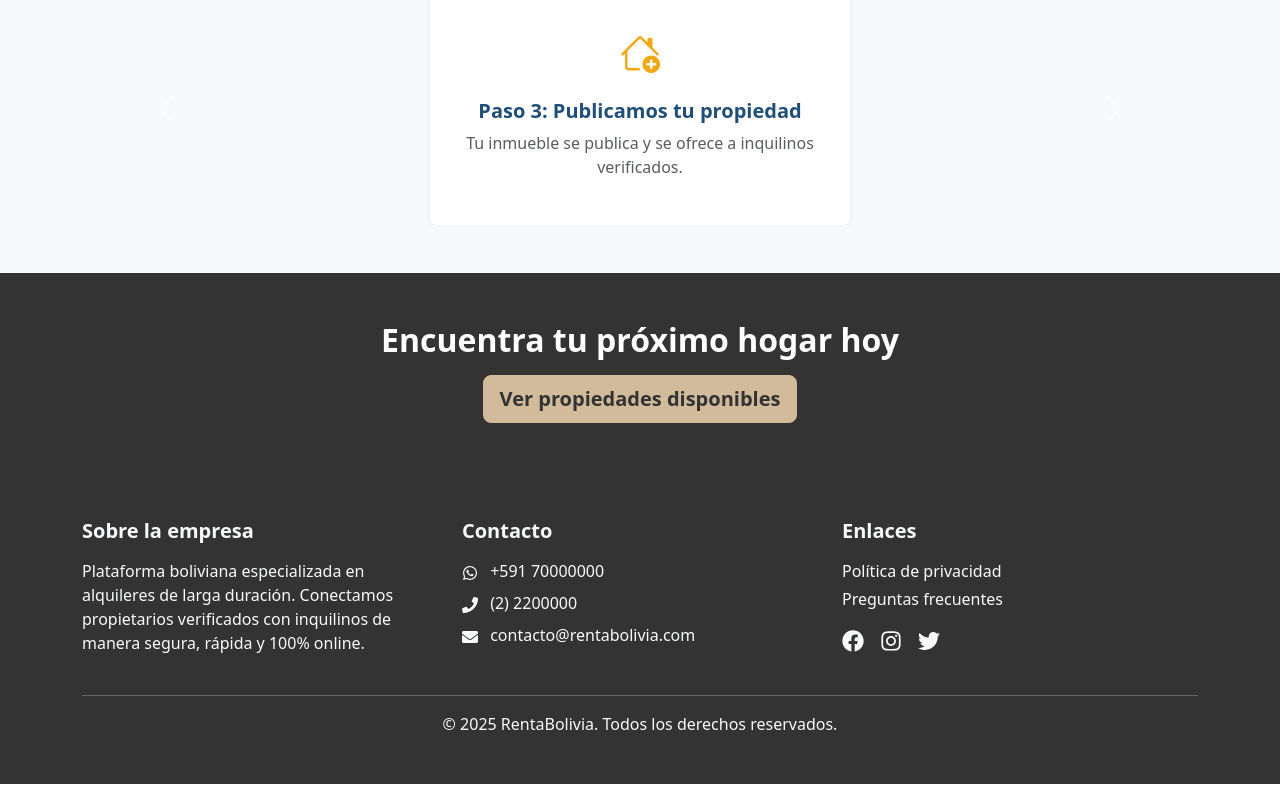
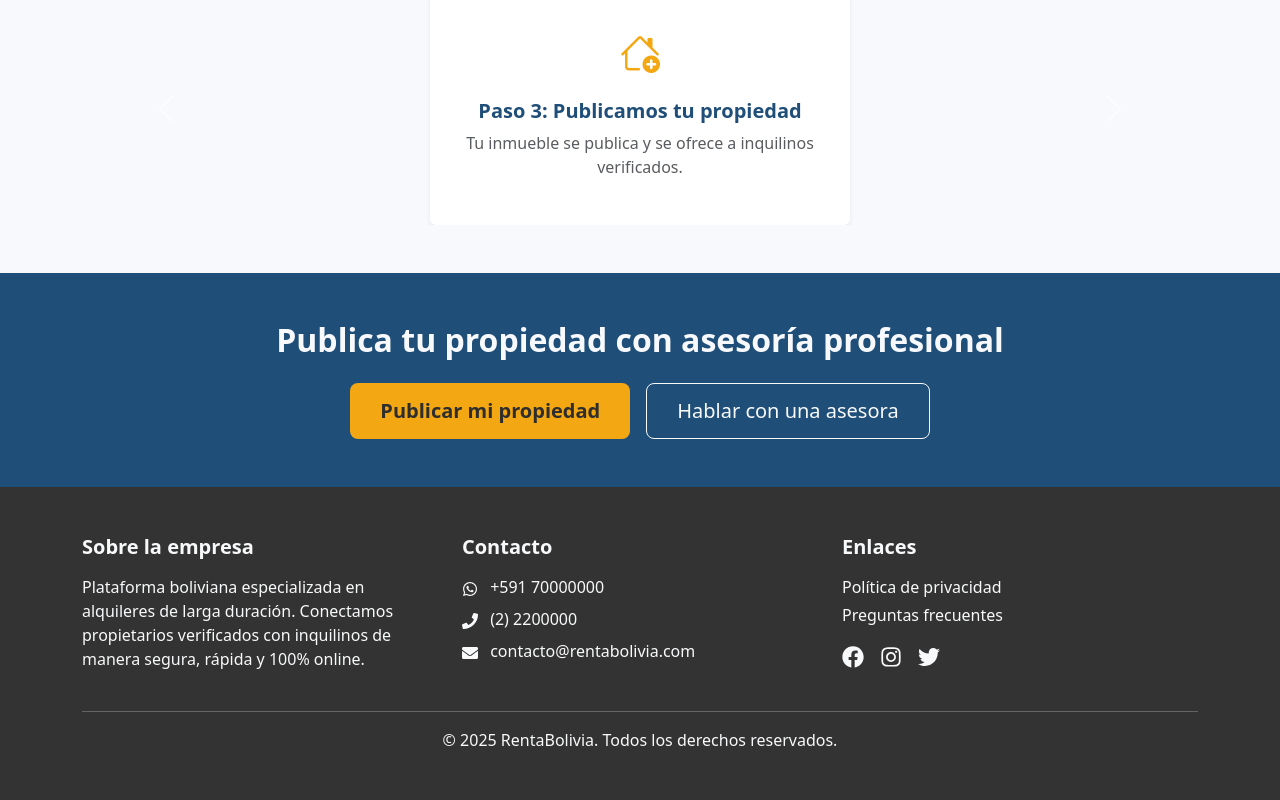
Before and after one commit to jhos72/frontend, a React (Create React App) app: page / in a window 1280 px wide. Shown: the part 1342-2142 px from the top of the page. Built offline with nearby package versions, Linux system fonts and the light colour scheme.

Commit message:
Se agrego el CTA para publicar/buscar inmueble, componente dinamico

```diff
--- a/src/components/CTA.js
+++ b/src/components/CTA.js
@@ -1,31 +1,75 @@
-import React from "react";
 import { Container, Button } from "react-bootstrap";
+import { useState } from "react";
+import { useUser } from "../context/UserContext";
+import { ctaOptions } from "../utils/ctaOptions";
+import CTAFormModal from "./CTAFormModal";
 
 const CTA = () => {
+    const { userType } = useUser();
+    const [showModal, setShowModal] = useState(false);
+
+    const primary = "#1F4E79";
+    const accent = "#F3A712";
+    const neutralLight = "#F7F9FC";
+
+    const content = ctaOptions[userType];
+
+    const whatsappUrl = `https://wa.me/591XXXXXXXXX?text=${encodeURIComponent(
+        content.whatsappMessage
+    )}`;
+
     return (
+        <>
             <Container
                 fluid
                 className="py-5 text-center"
                 style={{
-                backgroundColor: "#333333",
-                color: "white",
+                    backgroundColor: primary,
+                    color: neutralLight,
                 }}
             >
-            <h2 className="fw-bold mb-3">Encuentra tu próximo hogar hoy</h2>
+                <h2 className="fw-bold mb-4">{content.title}</h2>
 
+                <div className="d-flex flex-column flex-md-row justify-content-center gap-3">
+                    {/* CTA PRINCIPAL */}
                     <Button
-                href="/propiedades"
                         size="lg"
+                        onClick={() => setShowModal(true)}
                         style={{
-                    backgroundColor: "#d1bb9b",
-                    borderColor: "#d1bb9b",
-                    color: "#333333",
+                            backgroundColor: accent,
+                            border: "none",
+                            color: "#2E2E2E",
                             fontWeight: "bold",
+                            padding: "12px 30px",
+                            borderRadius: "8px",
                         }}
                     >
-                Ver propiedades disponibles
+                        {content.buttonText}
                     </Button>
+
+                    {/* CTA SECUNDARIO (WhatsApp) */}
+                    <Button
+                        size="lg"
+                        href={whatsappUrl}
+                        target="_blank"
+                        variant="outline-light"
+                        style={{
+                            padding: "12px 30px",
+                            borderRadius: "8px",
+                        }}
+                    >
+                        Hablar con una asesora
+                    </Button>
+                </div>
             </Container>
+
+            {/* MODAL */}
+            <CTAFormModal
+                show={showModal}
+                onHide={() => setShowModal(false)}
+                userType={userType}
+            />
+        </>
     );
 };
 
--- /dev/null
+++ b/src/components/CTAFormModal.js
@@ -0,0 +1,27 @@
+import { Modal } from "react-bootstrap";
+import PropietarioForm from "./forms/PropietarioForm";
+import InquilinoForm from "./forms/InquilinoForm";
+
+const CTAFormModal = ({ show, onHide, userType }) => {
+    return (
+        <Modal show={show} onHide={onHide} centered size="lg">
+            <Modal.Header closeButton>
+                <Modal.Title>
+                    {userType === "propietario"
+                        ? "Publicar mi propiedad"
+                        : "Buscar un alquiler"}
+                </Modal.Title>
+            </Modal.Header>
+
+            <Modal.Body>
+                {userType === "propietario" ? (
+                    <PropietarioForm onClose={onHide} />
+                ) : (
+                    <InquilinoForm onClose={onHide} />
+                )}
+            </Modal.Body>
+        </Modal>
+    );
+};
+
+export default CTAFormModal;
--- /dev/null
+++ b/src/components/forms/InquilinoForm.js
@@ -0,0 +1,77 @@
+import { Form, Button } from "react-bootstrap";
+
+const InquilinoForm = ({ onClose }) => {
+    const whatsappUrl =
+        "https://wa.me/591XXXXXXXXX?text=Hola, estoy buscando un alquiler";
+
+    const handleSubmit = (e) => {
+        e.preventDefault();
+        alert("Formulario enviado. Un asesor te contactará.");
+        onClose();
+    };
+
+    return (
+        <Form onSubmit={handleSubmit}>
+            <h5 className="fw-bold mb-4">Información personal</h5>
+
+            <Form.Group className="mb-3">
+                <Form.Label>Nombre completo</Form.Label>
+                <Form.Control type="text" placeholder="Ej. María López" required />
+            </Form.Group>
+
+            <Form.Group className="mb-4">
+                <Form.Label>Celular (WhatsApp)</Form.Label>
+                <Form.Control type="tel" placeholder="Ej. 7XXXXXXX" required />
+            </Form.Group>
+
+            <h5 className="fw-bold mb-4">Perfil</h5>
+
+            <Form.Group className="mb-3">
+                <Form.Label>Ciudad de origen</Form.Label>
+                <Form.Control type="text" placeholder="Ej. Cochabamba" />
+            </Form.Group>
+
+            <Form.Group className="mb-4">
+                <Form.Label>Profesión / Actividad</Form.Label>
+                <Form.Control type="text" placeholder="Ej. Ingeniero, Estudiante" />
+            </Form.Group>
+
+            <h5 className="fw-bold mb-4">Búsqueda de alquiler</h5>
+
+            <Form.Group className="mb-3">
+                <Form.Label>Ciudad donde desea alquilar</Form.Label>
+                <Form.Control type="text" placeholder="Ej. Santa Cruz" required />
+            </Form.Group>
+
+            <Form.Group className="mb-3">
+                <Form.Label>Presupuesto aproximado (Bs.)</Form.Label>
+                <Form.Control type="number" placeholder="Ej. 2500" />
+            </Form.Group>
+
+            <Form.Group className="mb-4">
+                <Form.Label>Tipo de inmueble deseado</Form.Label>
+                <Form.Select>
+                    <option>Departamento</option>
+                    <option>Casa</option>
+                    <option>Habitación</option>
+                </Form.Select>
+            </Form.Group>
+
+            <div className="d-flex flex-column gap-3">
+                <Button type="submit" variant="primary">
+                    Enviar solicitud
+                </Button>
+
+                <Button
+                    variant="outline-success"
+                    href={whatsappUrl}
+                    target="_blank"
+                >
+                    Hablar con una asesora por WhatsApp
+                </Button>
+            </div>
+        </Form>
+    );
+};
+
+export default InquilinoForm;
--- /dev/null
+++ b/src/components/forms/PropietarioForm.js
@@ -0,0 +1,101 @@
+import { Form, Button } from "react-bootstrap";
+
+const PropietarioForm = ({ onClose }) => {
+    const whatsappUrl =
+        "https://wa.me/591XXXXXXXXX?text=Hola, quiero publicar mi propiedad";
+
+    const handleSubmit = (e) => {
+        e.preventDefault();
+        // 👉 Aquí luego conectas backend o email
+        alert("Formulario enviado. Un asesor te contactará.");
+        onClose();
+    };
+
+    return (
+        <Form onSubmit={handleSubmit}>
+            <h5 className="fw-bold mb-4">Información de contacto</h5>
+
+            <Form.Group className="mb-3">
+                <Form.Label>Nombre(s)</Form.Label>
+                <Form.Control type="text" placeholder="Ej. Juan Carlos" required />
+            </Form.Group>
+
+            <Form.Group className="mb-3">
+                <Form.Label>Apellido(s)</Form.Label>
+                <Form.Control type="text" placeholder="Ej. Pérez" required />
+            </Form.Group>
+
+            <Form.Group className="mb-4">
+                <Form.Label>Celular (WhatsApp)</Form.Label>
+                <Form.Control type="tel" placeholder="Ej. 7XXXXXXX" required />
+            </Form.Group>
+
+            <h5 className="fw-bold mb-4">Ubicación del inmueble</h5>
+
+            <Form.Group className="mb-3">
+                <Form.Label>Ciudad</Form.Label>
+                <Form.Control type="text" placeholder="Ej. La Paz" required />
+            </Form.Group>
+
+            <Form.Group className="mb-3">
+                <Form.Label>Zona / Barrio</Form.Label>
+                <Form.Control type="text" placeholder="Ej. Sopocachi" />
+            </Form.Group>
+
+            <Form.Group className="mb-4">
+                <Form.Label>Referencia cercana</Form.Label>
+                <Form.Control type="text" placeholder="Ej. Cerca a supermercado" />
+            </Form.Group>
+
+            <h5 className="fw-bold mb-4">Información del inmueble</h5>
+
+            <Form.Group className="mb-3">
+                <Form.Label>Tipo de inmueble</Form.Label>
+                <Form.Select required>
+                    <option value="">Selecciona una opción</option>
+                    <option>Casa</option>
+                    <option>Departamento</option>
+                    <option>Habitación</option>
+                </Form.Select>
+            </Form.Group>
+
+            <Form.Group className="mb-3">
+                <Form.Label>Cantidad de dormitorios</Form.Label>
+                <Form.Control type="number" min="0" placeholder="Ej. 2" />
+            </Form.Group>
+
+            <Form.Group className="mb-3">
+                <Form.Label>¿Está amoblado?</Form.Label>
+                <Form.Select>
+                    <option>No</option>
+                    <option>Sí</option>
+                </Form.Select>
+            </Form.Group>
+
+            <Form.Group className="mb-4">
+                <Form.Label>Descripción adicional</Form.Label>
+                <Form.Control
+                    as="textarea"
+                    rows={3}
+                    placeholder="Detalles importantes del inmueble"
+                />
+            </Form.Group>
+
+            <div className="d-flex flex-column gap-3">
+                <Button type="submit" variant="primary">
+                    Enviar información
+                </Button>
+
+                <Button
+                    variant="outline-success"
+                    href={whatsappUrl}
+                    target="_blank"
+                >
+                    Hablar con una asesora por WhatsApp
+                </Button>
+            </div>
+        </Form>
+    );
+};
+
+export default PropietarioForm;
--- /dev/null
+++ b/src/utils/ctaOptions.js
@@ -0,0 +1,12 @@
+export const ctaOptions = {
+    propietario: {
+        buttonText: "Publicar mi propiedad",
+        title: "Publica tu propiedad con asesoría profesional",
+        whatsappMessage: "Hola, quiero publicar mi propiedad"
+    },
+    inquilino: {
+        buttonText: "Encontrar mi alquiler",
+        title: "Cuéntanos qué tipo de alquiler buscas",
+        whatsappMessage: "Hola, estoy buscando un alquiler"
+    }
+}
```
Lines whose indentation alone changed are shown as unchanged.
